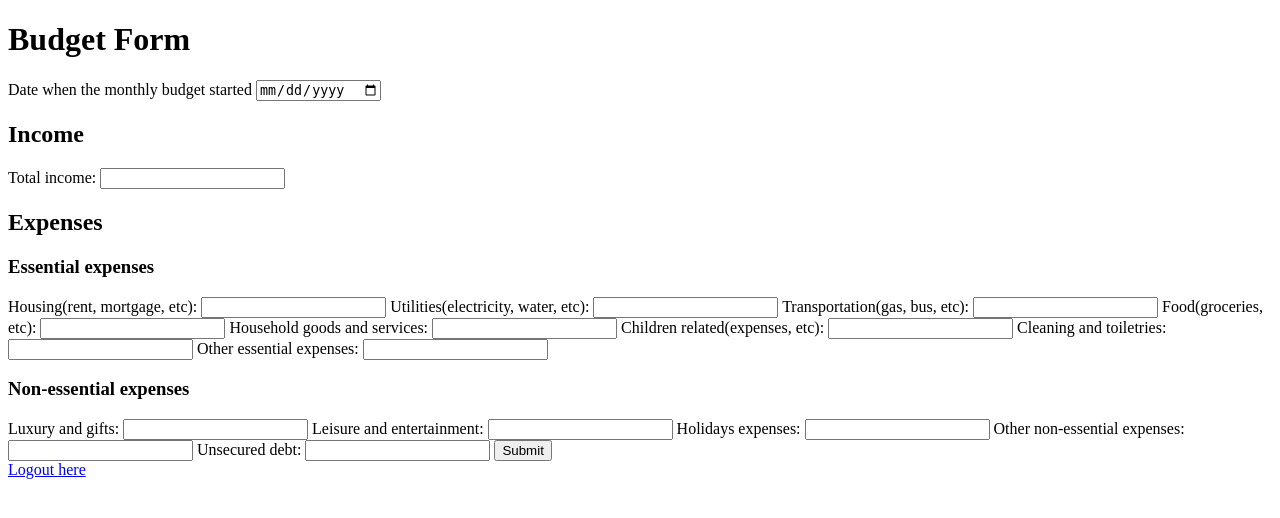
After one commit to bianca-g-b/BudgetPlannerApp, a Django app: page /form/ in a window 1280 px wide. The commit adds this page. Shown: the top 518 px of the page. Run offline with Django 4.2, Linux system fonts and the light colour scheme.

Commit message:
implemented logout functionality, added logout in budget form and fixed some bugs in regards to auth overall

```diff
--- a/backend/authentication/templates/authentication/signin.html
+++ b/backend/authentication/templates/authentication/signin.html
@@ -5,4 +5,4 @@
 </form>
 
 <h3>Dont have an account??</h3><br>
-<a href = "{% url 'signup' %}">SignUp Here</a>
+<a href = "{% url 'authentication:signup' %}">Sign Up Here</a>
--- /dev/null
+++ b/backend/authentication/templates/authentication/signout.html
@@ -0,0 +1 @@
+<a href = "{% url 'authentication:signout' %}">Logout here</a>
--- a/backend/authentication/templates/authentication/signup.html
+++ b/backend/authentication/templates/authentication/signup.html
@@ -5,4 +5,4 @@
 </form>
 
 <h3>Already Have an Account??</h3>
-<a href = "{% url 'login' %}">Sign In Here</a>
+<a href = "{% url 'authentication:signin' %}">Sign In Here</a>
--- a/backend/authentication/urls.py
+++ b/backend/authentication/urls.py
@@ -1,8 +1,10 @@
 from django.urls import path
 from .views import signup, signin, signout
 
+app_name = "authentication"
+
 urlpatterns = [
     path("signup", signup, name="signup"),
-    path("signin", signin, name="login"),
-    path("signout", signout, name="logout"),
+    path("signin", signin, name="signin"),
+    path("signout", signout, name="signout"),
 ]
--- a/backend/authentication/views.py
+++ b/backend/authentication/views.py
@@ -1,6 +1,7 @@
 from django.shortcuts import render, redirect
 from django.contrib.auth import authenticate, login, logout
 from django.contrib.auth.forms import UserCreationForm, AuthenticationForm
+from django.urls import reverse
 
 # Create views here
 
@@ -44,7 +45,7 @@ def signin(request):
         form = AuthenticationForm()
         return render(request, "authentication/signin.html", {"form": form})
 
-    #logout
+#logout
 def signout(request):
     logout(request)
-    return redirect("api/login")
+    return redirect(reverse("authentication:signin"))
--- a/backend/backend/urls.py
+++ b/backend/backend/urls.py
@@ -26,5 +26,6 @@ router.register(r"budget", views.BudgetView, "budget")
 urlpatterns = [
     path("admin/", admin.site.urls),
     path("api/", include(router.urls)),
-    path("auth/", include("authentication.urls")),
+    path("auth/", include("authentication.urls", namespace="authentication")),
+    path("form/", views.budget_form, name="budget_form")
 ]
--- a/backend/budget_planner/admin.py
+++ b/backend/budget_planner/admin.py
@@ -2,7 +2,7 @@ from django.contrib import admin
 from .models import Budget
 
 class BudgetAdmin(admin.ModelAdmin):
-    list_display = ('id', 'user_id', 'date_created', 'date_updated', 'day_month_year', 'total_income', 'housing', 'utility_bills', 'food_drinks', 'transport', 'household_goods_services', 'children_related_costs', 'cleaning_toiletries', 'other_essential_costs', 'luxury_gifts', 'leisure_entertainment', 'holidays', 'other_non_essential_costs', 'unsecured_loans')
+    list_display = ('id', 'user_identifier', 'date_created', 'date_updated', 'day_month_year', 'total_income', 'housing', 'utility_bills', 'food_drinks', 'transport', 'household_goods_services', 'children_related_costs', 'cleaning_toiletries', 'other_essential_costs', 'luxury_gifts', 'leisure_entertainment', 'holidays', 'other_non_essential_costs', 'unsecured_loans')
 
 # Register your models here.
 admin.site.register(Budget, BudgetAdmin)
--- a/backend/budget_planner/models.py
+++ b/backend/budget_planner/models.py
@@ -8,11 +8,11 @@ from django.utils import timezone
 # Create budget model
 class Budget(models.Model):
     id = models.AutoField(primary_key=True)
-    user_id = models.ForeignKey(User, on_delete=models.CASCADE)
+    user_identifier = models.ForeignKey(User, on_delete=models.CASCADE)
     date_created = models.DateField(auto_now_add=True)
     date_updated = models.DateField(auto_now=True)
     #budget
-    day_month_year = models.DateField(verbose_name="Day Month and Year", help_text = "e.g. 05/09/2023))", unique=True,  default = timezone.now().date() , blank=False, null=False)
+    day_month_year = models.DateField(verbose_name="Day Month and Year", help_text = "e.g. 05/09/2023))", default = timezone.now().date() , blank=False, null=False)
     total_income = models.DecimalField(max_digits=10, decimal_places=2, verbose_name="Total Income")
     #essential expenses
     housing = models.DecimalField(max_digits=10, decimal_places=2, verbose_name="Housing Costs")
--- a/backend/budget_planner/serializers.py
+++ b/backend/budget_planner/serializers.py
@@ -6,4 +6,5 @@ from .models import Budget
 class BudgetSerializer(serializers.ModelSerializer):
     class Meta:
         model = Budget
-        fields = ('id', 'user_id', 'date_created', 'date_updated', 'day_month_year', 'total_income', 'housing', 'utility_bills', 'food_drinks', 'transport', 'household_goods_services', 'children_related_costs', 'cleaning_toiletries', 'other_essential_costs', 'luxury_gifts', 'leisure_entertainment', 'holidays', 'other_non_essential_costs', 'unsecured_loans')
+        fields = "__all__"
+    user_identifier = serializers.ReadOnlyField(source='user_identifier.id')
--- /dev/null
+++ b/backend/budget_planner/templates/budget_form.html
@@ -0,0 +1,68 @@
+<!DOCTYPE html>
+<html lang="en">
+<head>
+    <meta charset="UTF-8">
+    <meta name="viewport" content="width=device-width, initial-scale=1.0">
+    <title>Budget Form</title>
+</head>
+<body>
+    <h1>Budget Form</h1>
+
+    <form method ='post' action="{% url 'budget_form' %}">
+        {% csrf_token %}
+
+        <label for="day_month_year">Date when the monthly budget started</label>
+        <input type="date" name="day_month_year" id="day_month_year" required>
+        <h2>Income</h2>
+        <label for="total_income">Total income:</label>
+        <input type="number" name="total_income" step="0.01" id="total_income" required>
+
+        <h2>Expenses</h2>
+        <h3>Essential expenses</h3>
+        <label for="housing">Housing(rent, mortgage, etc):</label>
+        <input type="number" name="housing" step="0.01" id="housing" required>
+
+        <label for="utily_bills">Utilities(electricity, water, etc):</label>
+        <input type="number" name="utily_bills" step="0.01" id="utily_bills" required>
+
+        <label for="transport">Transportation(gas, bus, etc):</label>
+        <input type="number" name="transport" step="0.01" id="transport" required>
+
+        <label for="food_drinks">Food(groceries, etc):</label>
+        <input type="number" name="food_drinks" step="0.01" id="food_drinks" required>
+
+        <label for="household_goods_services">Household goods and services:</label>
+        <input type="number" name="household_goods_services" step="0.01" id="household_goods_services" required>
+
+        <label for="children_related_costs">Children related(expenses, etc):</label>
+        <input type="number" name="children_related_costs" step="0.01" id="children_related_costs" required>
+
+        <label for="cleaning_toiletries">Cleaning and toiletries:</label>
+        <input type="number" name="cleaning_toiletries" step="0.01" id="cleaning_toiletries" required>
+
+        <label for="other_essential_costs">Other essential expenses:</label>
+        <input type="number" name="other_essential_costs" step="0.01" id="other_essential_costs" required>
+
+        <h3>Non-essential expenses</h3>
+        <label for="luxury_gifts">Luxury and gifts:</label>
+        <input type="number" name="luxury_gifts" step="0.01" id="luxury_gifts" required>
+
+        <label for="leisure_entertainment">Leisure and entertainment:</label>
+        <input type="number" name="leisure_entertainment" step="0.01" id="leisure_entertainment" required>
+
+        <label for="holidays">Holidays expenses:</label>
+        <input type="number" name="holidays" step="0.01" id="holidays" required>
+
+        <label for="other_non_essential_costs">Other non-essential expenses:</label>
+        <input type="number" name="other_non_essential_costs" step="0.01" id="other_non_essential_costs" required>
+
+        <label for=""unsecured_loans>Unsecured debt:</label>
+        <input type="number" name="unsecured_loans" step="0.01" id="unsecured_loans" required>
+
+        <input type="submit" value = "Submit">
+    </form>
+
+{% include 'authentication/signout.html' %}
+
+</body>
+</html>
--- a/backend/budget_planner/views.py
+++ b/backend/budget_planner/views.py
@@ -1,7 +1,8 @@
-from django.shortcuts import render
+from django.shortcuts import render, redirect
 from rest_framework import viewsets
 from .serializers import BudgetSerializer
 from .models import Budget
+from .forms import BudgetForm
 
 # Create your views here.
 
@@ -11,4 +12,16 @@ class BudgetView(viewsets.ModelViewSet):
     # Restrict access to only authenticated users based on user id
     def get_queryset(self):
         user = self.request.user
-        return Budget.objects.filter(user_id=user.id)
+        return Budget.objects.filter(user_identifier=user.id)
+
+def budget_form(request):
+    if request.method == "POST":
+        form = BudgetForm(request.POST)
+        if form.is_valid():
+            budget = form.save(commit=False)
+            budget.user_id = request.user
+            budget.save()
+            return redirect("/form")
+    else:
+        form = BudgetForm()
+    return render(request, "budget_form.html", {"form": form})
```
Also changed, not shown: backend/budget_planner/migrations/0002_rename_user_id_budget_user_identifier_and_more.py.
